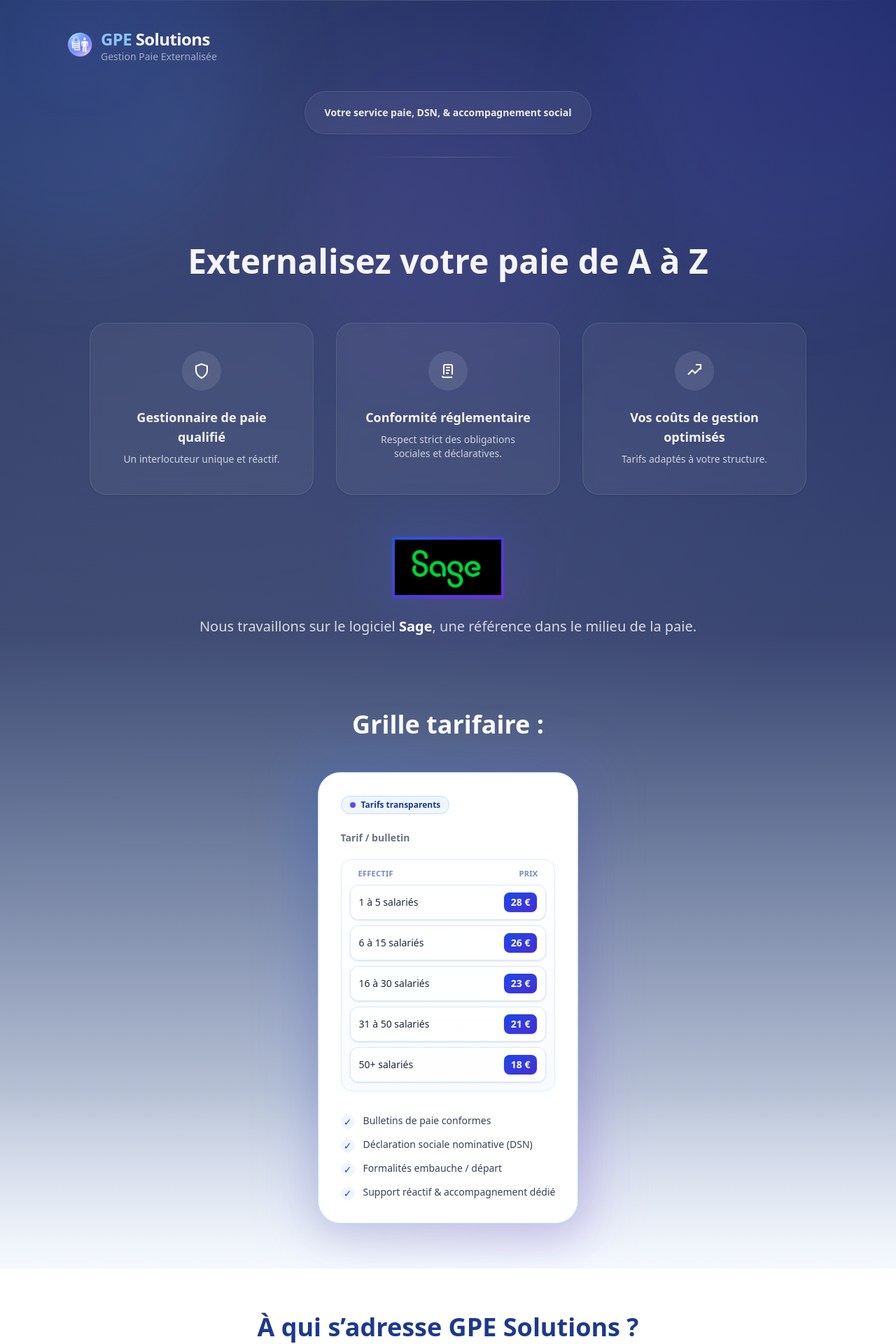
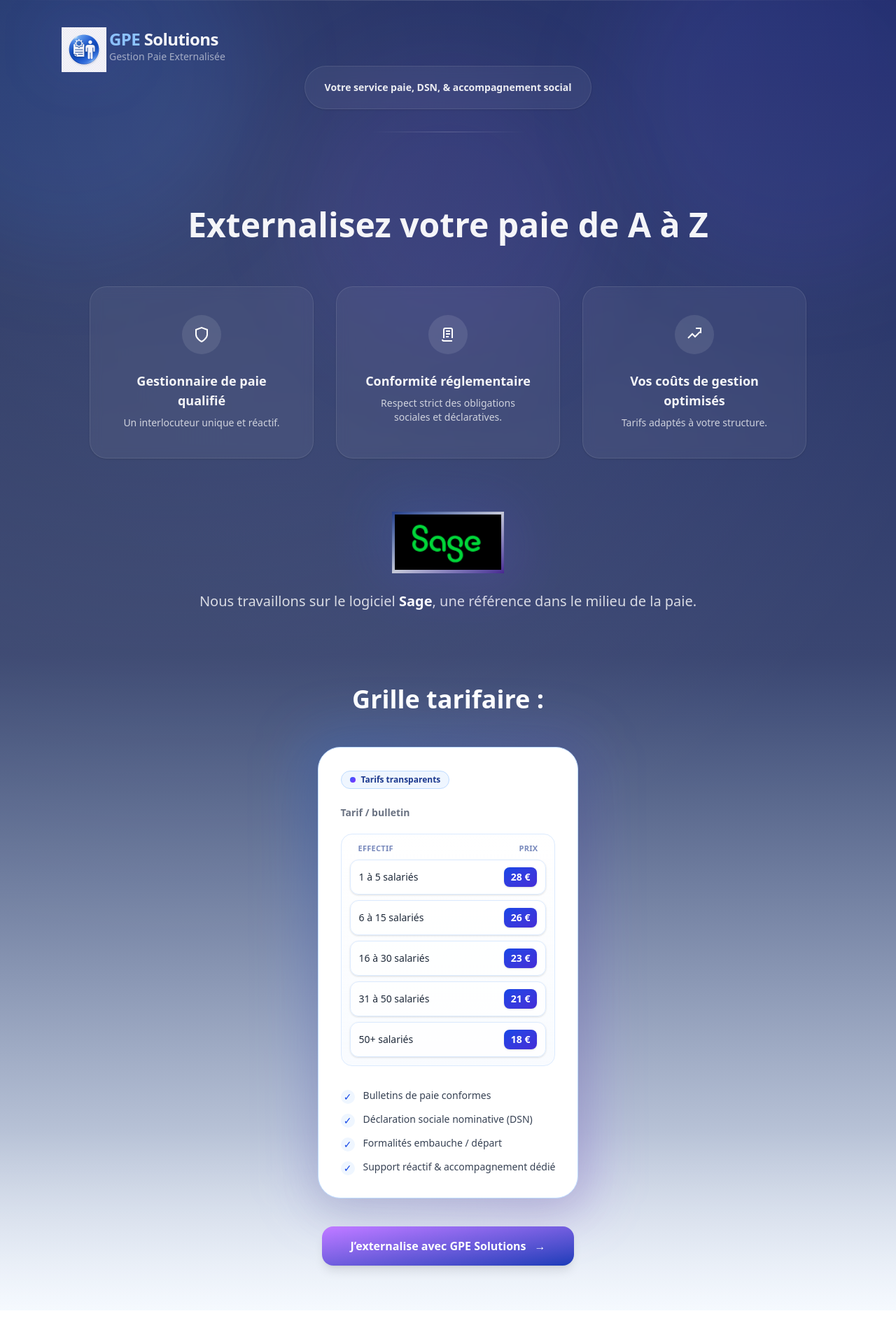
Before and after one commit to bassemshili3-cpu/gpe-solutions, a Next.js app: page / in a window 1280 px wide. Shown: the top 1920 px of the page at 70% size. Built offline with nearby package versions, Linux system fonts and the light colour scheme.

Commit message:
Update 3.2

```diff
--- a/app/page.tsx
+++ b/app/page.tsx
@@ -56,7 +56,7 @@ export default function Home() {
     <img
       src="/icon.png"
       alt="GPE Solutions"
-      className="relative h-13 w-13 object-contain"
+      className="flex items-center gap-3 mt-3 relative h-16 w-16 object-contain"
       draggable={false}
     />
   </div>
@@ -76,7 +76,7 @@ export default function Home() {
       </div>
 
       {/* Center tagline */}
-      <div className="mt-10 text-center">
+      <div className="mt-1 text-center">
         <p className="mx-auto inline-flex items-center gap-2 rounded-full border border-white/10 bg-white/5 px-7 py-5 text-sm font-semibold text-white/90 shadow-sm backdrop-blur">
           Votre service paie, DSN, & accompagnement social
         </p>
@@ -91,7 +91,7 @@ export default function Home() {
   <section className="relative z-10 py-16 px-6 bg-transparent">
     <div className="max-w-5xl mx-auto text-center">
       <AnimatedFadeIn>
-        <h2 className="mt-5 text-3xl md:text-5xl font-bold text-white/95 mb-10">
+        <h2 className="mt-1 text-3xl md:text-5xl font-bold text-white/95 mb-10">
           Externalisez votre paie de A à Z
         </h2>
       </AnimatedFadeIn>
@@ -149,10 +149,10 @@ export default function Home() {
       </div>
 
       {/* Logo Sage (iconic) */}
-      <div className="mt-16 flex flex-col items-center text-center">
+      <div className="mt-20 flex flex-col items-center text-center">
         <div className="relative">
           <div className="pointer-events-none absolute -inset-6 rounded-none bg-gradient-to-br from-blue-500/25 via-indigo-500/15 to-violet-500/25 blur-2xl animate-pulse" />
-          <div className="absolute -inset-[4px] rounded-none bg-gradient-to-br from-blue-600 via-indigo-600 to-violet-600 opacity-70 blur-[0.5px]" />
+          <div className="absolute -inset-[4px] rounded-none bg-gradient-to-br from-blue-900 via-white to-violet-900 opacity-70 blur-[0.5px]" />
 
           <div className="group relative flex h-20 w-38 items-center justify-center rounded-none">
             <div className="pointer-events-none absolute inset-0 rounded-full opacity-0 transition-opacity duration-300 group-hover:opacity-100">
@@ -245,6 +245,7 @@ export default function Home() {
                   "Support réactif & accompagnement dédié",
                 ].map((t) => (
                   <li key={t} className="flex items-start gap-3">
+
                     <span className="mt-0.5 inline-flex h-5 w-5 items-center justify-center rounded-full bg-blue-50 text-blue-700">
                       ✓
                     </span>
@@ -257,8 +258,19 @@ export default function Home() {
         </AnimatedFadeIn>
       </div>
     </div>
+        {/* CTA */}
+        <div className="mt-10 flex justify-center">
+          <a
+            href="#contact"
+            className="group relative inline-flex items-center justify-center gap-3 rounded-2xl bg-gradient-to-br from-purple-400 to-blue-800 px-10 py-4 text-base font-semibold text-white shadow-lg transition-all hover:brightness-110 hover:shadow-[0_20px_60px_rgba(37,99,235,0.35)] active:scale-[0.98]"
+          >
+            J’externalise avec GPE Solutions
+            <span className="transition group-hover:translate-x-0.5">→</span>
+          </a>
+        </div>
   </section>
 </div>
+
 
 {/* ================= À QUI S’ADRESSE ================= */}
 <section className="py-16 px-6 bg-white">
--- a/components/ContactForm.tsx
+++ b/components/ContactForm.tsx
@@ -1,6 +1,7 @@
 "use client";
 
 import { useMemo, useState } from "react";
+import { useFormState } from "react-dom";
 
 type FormState = {
   raisonSociale: string;
@@ -153,26 +154,26 @@ export default function ContactForm() {
   <label className={labelBase} htmlFor="effectif">
     Effectif <span className="text-red-500">*</span>
   </label>
-            <select
+
+  <input
+    type="number"
     id="effectif"
     name="effectif"
+    placeholder="Ex : 12"
+    min="1"
     value={form.effectif}
     onChange={(e) => setField("effectif", e.target.value)}
     className={`${inputBase} ${
-                errors.effectif ? "border-red-300 focus:border-red-500 focus:ring-red-200/60" : "border-slate-200"
+      errors.effectif
+        ? "border-red-300 focus:border-red-500 focus:ring-red-200/60"
+        : "border-slate-200 focus:border-blue-500 focus:ring-blue-500/20"
     }`}
-            >
-              <option value="">Sélectionnez</option>
-              <option value="0-20">0–20 salariés</option>
-              <option value="21-50">21–50 salariés</option>
-              <option value="51-100">51–100 salariés</option>
-              <option value="101-200">101–200 salariés</option>
-              <option value="200+">200+ salariés</option>
-            </select>
+  />
+
   {errors.effectif ? (
     <p className={errorBase}>{errors.effectif}</p>
   ) : (
-              <p className={hintBase}>Pour estimer votre volume de paie.</p>
+    <p className={hintBase}>Indiquez le nombre de salariés dans votre entreprise.</p>
   )}
 </div>
 
```
Also changed, not shown: public/icon.png. Lines whose indentation alone changed are shown as unchanged.
